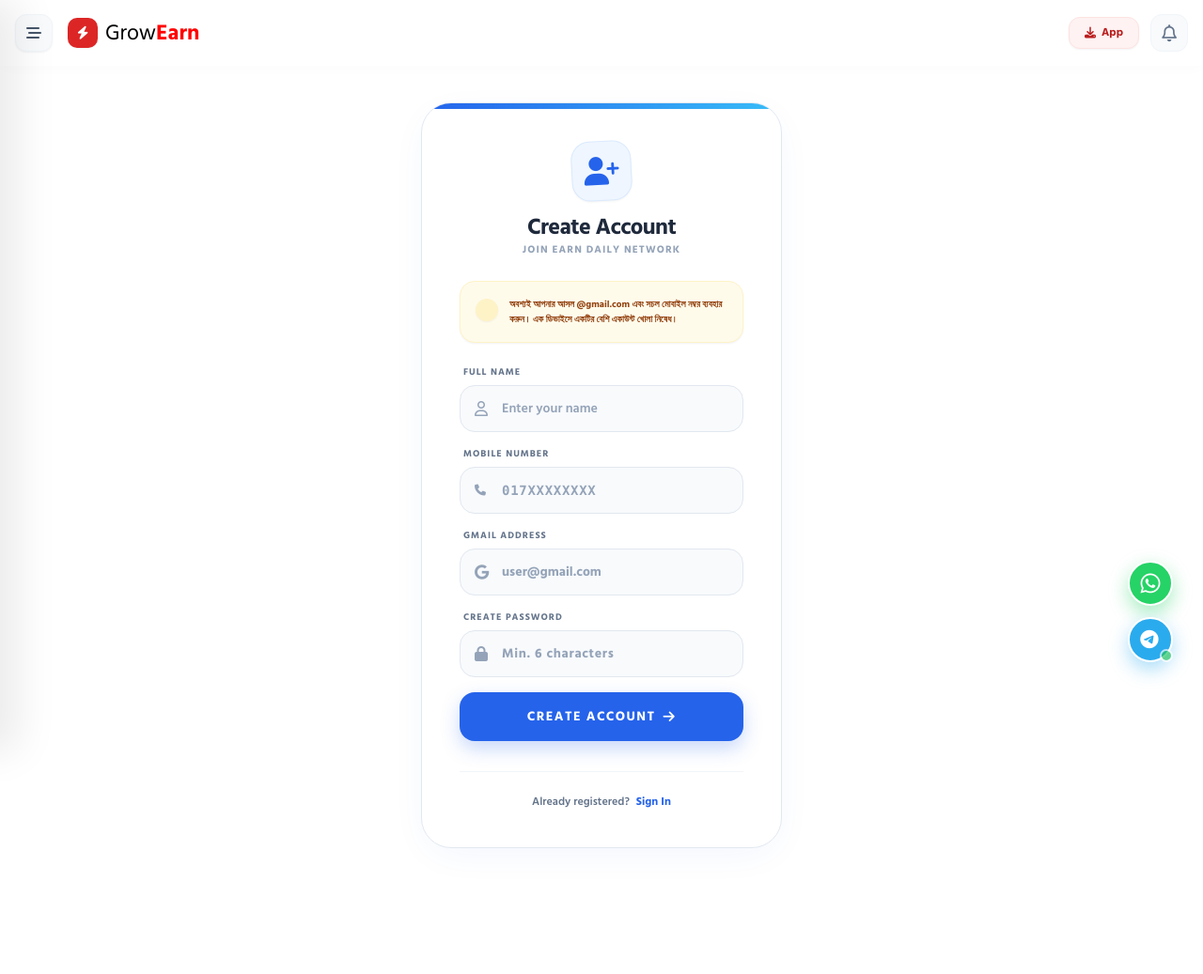
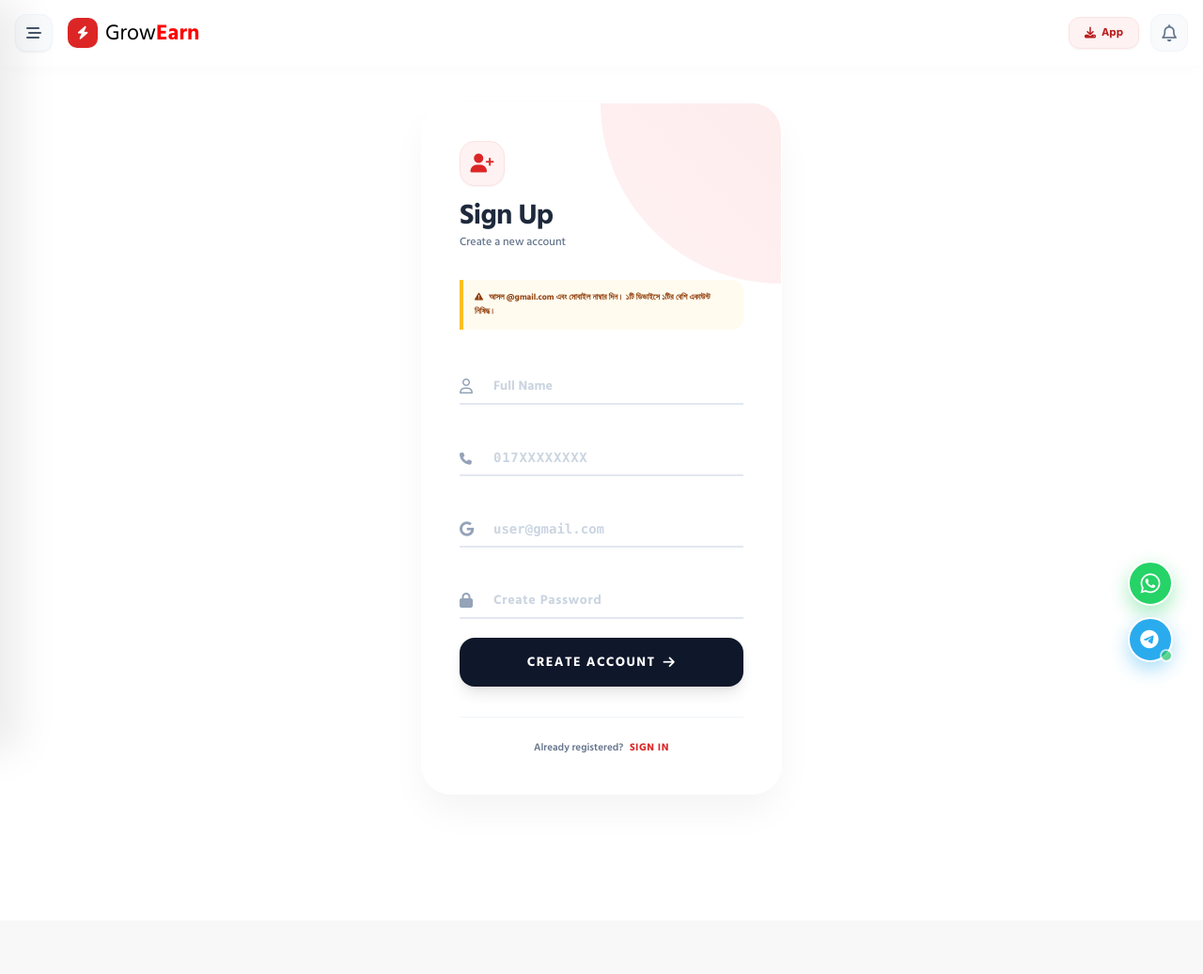
Before and after one commit to siamntosorif/Grow, a Flask app: page /register in a window 1280 px wide. Shown: the whole page at 94% size. After the commit the page ends 801 px from the top, so only its background shows below. Run offline with Flask 3, Linux system fonts and the light colour scheme; data that the repository does not hold is empty; some libraries are stand-ins or nearby versions.

Commit message:
Update register.html

```diff
--- a/templates/register.html
+++ b/templates/register.html
@@ -5,189 +5,132 @@
 <script src="https://cdn.jsdelivr.net/npm/@thumbmarkjs/thumbmarkjs/dist/thumbmark.umd.js"></script>
 
 <style>
-    /* Smooth Slide-up Entry */
-    .fade-up { animation: fadeUp 0.6s cubic-bezier(0.16, 1, 0.3, 1) forwards; opacity: 0; transform: translateY(20px); }
-    @keyframes fadeUp { to { opacity: 1; transform: translateY(0); } }
+    /* Smooth Split Entry Animation */
+    .slide-in-up { animation: slideInUp 0.6s cubic-bezier(0.16, 1, 0.3, 1) forwards; opacity: 0; transform: translateY(30px); }
+    @keyframes slideInUp { to { opacity: 1; transform: translateY(0); } }
 
-    /* Modern Premium Card */
-    .premium-auth-card {
-        background: #ffffff;
-        border: 1px solid #E2E8F0;
-        border-radius: 32px;
-        box-shadow: 0 10px 40px -10px rgba(37, 99, 235, 0.08);
-        position: relative;
-        overflow: hidden;
+    /* New Uniq Input Style */
+    .uniq-input {
+        background: transparent;
+        border: none; border-bottom: 2px solid #E2E8F0;
+        border-radius: 0; padding-left: 36px; padding-bottom: 8px;
+        transition: all 0.3s ease;
     }
+    .uniq-input:focus { border-bottom-color: #E11D48; outline: none; box-shadow: 0 10px 10px -10px rgba(225, 29, 72, 0.1); }
+    .uniq-input:invalid:focus { border-bottom-color: #EF4444; }
 
-    /* Clean Input Fields */
-    .auth-input {
-        background: #F8FAFC;
-        border: 1.5px solid #E2E8F0;
-        transition: all 0.3s cubic-bezier(0.4, 0, 0.2, 1);
-    }
-    .auth-input:focus {
-        background: #FFFFFF;
-        border-color: #2563EB;
-        box-shadow: 0 0 0 4px rgba(37, 99, 235, 0.1);
-        outline: none;
-    }
+    .input-icon { position: absolute; left: 0; bottom: 12px; color: #94A3B8; transition: all 0.3s ease; }
+    .uniq-input:focus ~ .input-icon { color: #E11D48; transform: scale(1.1); }
 
-    /* Error Input State */
-    .auth-input:invalid:focus {
-        border-color: #EF4444;
-        box-shadow: 0 0 0 4px rgba(239, 68, 68, 0.1);
+    /* Floating Auth Card */
+    .auth-glass {
+        background: rgba(255, 255, 255, 0.95); backdrop-filter: blur(20px);
+        border-radius: 32px; box-shadow: 0 20px 40px -5px rgba(0, 0, 0, 0.05);
+        border: 1px solid rgba(255, 255, 255, 0.8);
     }
 </style>
 
-<div class="flex items-center justify-center min-h-[80vh] py-6 fade-up px-1">
-    <div class="premium-auth-card w-full max-w-sm p-8 sm:p-10">
+<div class="flex flex-col items-center justify-center min-h-[80vh] py-6 px-4">
 
-        <!-- Subtle Top Border Accent -->
-        <div class="absolute top-0 left-0 w-full h-1.5 bg-gradient-to-r from-blue-600 to-sky-400"></div>
+    <div class="w-full max-w-sm auth-glass p-8 sm:p-10 slide-in-up relative overflow-hidden">
+
+        <div class="absolute top-0 right-0 w-48 h-48 bg-gradient-to-bl from-red-500 to-rose-400 opacity-10 rounded-bl-full pointer-events-none"></div>
 
         <!-- 1. Header -->
-        <div class="text-center mb-6 relative z-10">
-            <div class="h-16 w-16 bg-blue-50 text-blue-600 rounded-[20px] flex items-center justify-center text-3xl mx-auto mb-4 border border-blue-100 shadow-sm transform -rotate-3">
+        <div class="mb-8 relative z-10">
+            <div class="h-12 w-12 bg-red-50 text-red-600 rounded-2xl flex items-center justify-center text-xl mb-4 shadow-sm border border-red-100">
                 <i class="fa-solid fa-user-plus"></i>
             </div>
-            <h2 class="text-2xl font-black text-slate-800 tracking-tight leading-none mb-1">Create Account</h2>
-            <p class="text-[11px] font-bold text-slate-400 uppercase tracking-widest">Join Earn Daily Network</p>
+            <h2 class="text-3xl font-black text-slate-800 tracking-tight leading-none mb-1.5">Sign Up</h2>
+            <p class="text-xs font-medium text-slate-500">Create a new account</p>
         </div>
 
-        <!-- 2. Security Warning Box -->
-        <div class="bg-amber-50 border border-amber-100 p-4 mb-6 rounded-2xl relative z-10 shadow-sm">
-            <div class="flex gap-3 items-start">
-                <div class="bg-amber-100 text-amber-600 h-6 w-6 rounded-full flex items-center justify-center flex-shrink-0 mt-0.5 shadow-sm">
-                    <i class="fa-solid fa-shield-exclamation text-[10px]"></i>
-                </div>
-                <div class="text-[10px] text-amber-800 leading-relaxed font-semibold">
-                    অবশ্যই আপনার <b>আসল @gmail.com</b> এবং <b>সচল মোবাইল নম্বর</b> ব্যবহার করুন। এক ডিভাইসে একটির বেশি একাউন্ট খোলা নিষেধ।
-                </div>
-            </div>
+        <!-- 2. Security Warning (Minimal) -->
+        <div class="bg-amber-50/80 border-l-4 border-amber-400 p-3 mb-6 rounded-r-xl relative z-10">
+            <p class="text-[9px] text-amber-800 font-bold leading-relaxed">
+                <i class="fa-solid fa-triangle-exclamation mr-1"></i> আসল @gmail.com এবং মোবাইল নাম্বার দিন। ১টি ডিভাইসে ১টির বেশি একাউন্ট নিষিদ্ধ।
+            </p>
         </div>
 
         <!-- 3. Register Form -->
-        <form id="registerForm" method="POST" action="/register" class="space-y-4 relative z-10">
+        <form id="registerForm" method="POST" action="/register" class="space-y-5 relative z-10">
 
-            <!-- Hidden Fields -->
             <input type="hidden" name="ref_code" value="{{ ref_code if ref_code else '' }}">
             <input type="hidden" name="device_id" id="deviceIdInput" value="">
 
             <!-- Name Input -->
-            <div>
-                <label class="block text-[10px] font-black text-slate-500 mb-1.5 ml-1 uppercase tracking-widest">Full Name</label>
-                <div class="relative group">
-                    <div class="absolute inset-y-0 left-0 pl-4 flex items-center pointer-events-none">
-                        <i class="fa-regular fa-user text-slate-400 group-focus-within:text-blue-600 transition-colors"></i>
-                    </div>
-                    <input type="text" name="name" required minlength="3"
-                           class="auth-input w-full pl-11 pr-4 py-3.5 rounded-[16px] text-sm font-semibold text-slate-800 placeholder-slate-400"
-                           placeholder="Enter your name">
-                </div>
+            <div class="relative flex flex-col justify-end h-14">
+                <input type="text" name="name" required minlength="3" class="uniq-input w-full text-sm font-bold text-slate-800 placeholder-slate-300" placeholder="Full Name">
+                <i class="fa-regular fa-user input-icon"></i>
             </div>
 
             <!-- Phone Input -->
-            <div>
-                <label class="block text-[10px] font-black text-slate-500 mb-1.5 ml-1 uppercase tracking-widest">Mobile Number</label>
-                <div class="relative group">
-                    <div class="absolute inset-y-0 left-0 pl-4 flex items-center pointer-events-none">
-                        <i class="fa-solid fa-phone text-slate-400 text-xs group-focus-within:text-blue-600 transition-colors"></i>
-                    </div>
-                    <input type="tel" name="phone" id="phoneInput" required pattern="01[3-9][0-9]{8}"
-                           class="auth-input w-full pl-11 pr-4 py-3.5 rounded-[16px] text-sm font-bold font-mono tracking-wider text-slate-800 placeholder-slate-400"
-                           placeholder="017XXXXXXXX">
-                </div>
-                <p class="text-[9px] font-bold text-red-500 mt-1.5 ml-1 hidden" id="phoneError">সঠিক ১১ ডিজিটের মোবাইল নাম্বার দিন</p>
+            <div class="relative flex flex-col justify-end h-14 group">
+                <input type="tel" name="phone" id="phoneInput" required pattern="01[3-9][0-9]{8}" class="uniq-input w-full text-sm font-bold font-mono tracking-wider text-slate-800 placeholder-slate-300" placeholder="017XXXXXXXX">
+                <i class="fa-solid fa-phone input-icon text-[13px]"></i>
+                <p class="absolute -bottom-4 right-0 text-[8px] font-bold text-red-500 hidden" id="phoneError">সঠিক নাম্বার দিন</p>
             </div>
 
             <!-- Email Input -->
-            <div>
-                <label class="block text-[10px] font-black text-slate-500 mb-1.5 ml-1 uppercase tracking-widest">Gmail Address</label>
-                <div class="relative group">
-                    <div class="absolute inset-y-0 left-0 pl-4 flex items-center pointer-events-none">
-                        <i class="fa-brands fa-google text-slate-400 group-focus-within:text-blue-600 transition-colors"></i>
-                    </div>
-                    <input type="email" name="email" id="emailInput" required pattern="^[a-zA-Z0-9._%+-]+@gmail\.com$"
-                           class="auth-input w-full pl-11 pr-4 py-3.5 rounded-[16px] text-sm font-bold text-slate-800 placeholder-slate-400"
-                           placeholder="user@gmail.com">
-                </div>
-                <p class="text-[9px] font-bold text-red-500 mt-1.5 ml-1 hidden" id="emailError">শুধুমাত্র @gmail.com গ্রহণযোগ্য!</p>
+            <div class="relative flex flex-col justify-end h-14 group">
+                <input type="email" name="email" id="emailInput" required pattern="^[a-zA-Z0-9._%+-]+@gmail\.com$" class="uniq-input w-full text-sm font-bold font-mono text-slate-800 placeholder-slate-300" placeholder="user@gmail.com">
+                <i class="fa-brands fa-google input-icon"></i>
+                <p class="absolute -bottom-4 right-0 text-[8px] font-bold text-red-500 hidden" id="emailError">শুধুমাত্র জিমেইল</p>
             </div>
 
             <!-- Password Input -->
-            <div>
-                <label class="block text-[10px] font-black text-slate-500 mb-1.5 ml-1 uppercase tracking-widest">Create Password</label>
-                <div class="relative group">
-                    <div class="absolute inset-y-0 left-0 pl-4 flex items-center pointer-events-none">
-                        <i class="fa-solid fa-lock text-slate-400 group-focus-within:text-blue-600 transition-colors"></i>
-                    </div>
-                    <input type="password" name="password" required minlength="6"
-                           class="auth-input w-full pl-11 pr-4 py-3.5 rounded-[16px] text-sm font-bold tracking-wider text-slate-800 placeholder-slate-400"
-                           placeholder="Min. 6 characters">
-                </div>
+            <div class="relative flex flex-col justify-end h-14">
+                <input type="password" name="password" required minlength="6" class="uniq-input w-full text-sm font-bold tracking-wider text-slate-800 placeholder-slate-300" placeholder="Create Password">
+                <i class="fa-solid fa-lock input-icon"></i>
             </div>
 
             <!-- Submit Button -->
-            <button type="submit" id="submitBtn" class="w-full bg-blue-600 text-white py-4 rounded-[16px] font-black text-sm uppercase tracking-widest shadow-[0_8px_20px_rgba(37,99,235,0.25)] hover:bg-blue-700 active:scale-[0.98] transition-all flex items-center justify-center gap-2 mt-2">
-                <span>Create Account</span>
-                <i class="fa-solid fa-arrow-right"></i>
+            <button type="submit" id="submitBtn" class="w-full bg-slate-900 text-white py-4 rounded-2xl font-black text-sm uppercase tracking-widest shadow-lg hover:bg-red-600 active:scale-95 transition-all flex items-center justify-center gap-2 mt-4">
+                <span>Create Account</span> <i class="fa-solid fa-arrow-right"></i>
             </button>
         </form>
 
         <!-- 4. Login Link -->
         <div class="mt-8 pt-6 border-t border-slate-100 text-center relative z-10">
-            <p class="text-xs font-semibold text-slate-500">
+            <p class="text-[11px] font-semibold text-slate-500">
                 Already registered?
-                <a href="/login" class="text-blue-600 font-black hover:underline ml-1">
-                    Sign In
-                </a>
+                <a href="/login" class="text-red-600 font-black hover:underline ml-1 uppercase tracking-wider">Sign In</a>
             </p>
         </div>
     </div>
 </div>
 
 <script>
-    // 1. Live Input Validation Feedback
+    // Live Input Validation
     const emailInput = document.getElementById('emailInput');
     const emailError = document.getElementById('emailError');
-
     emailInput.addEventListener('input', function() {
-        if(this.value.length > 0 && !this.value.endsWith('@gmail.com')) {
-            emailError.classList.remove('hidden');
-        } else {
-            emailError.classList.add('hidden');
-        }
+        if(this.value.length > 0 && !this.value.endsWith('@gmail.com')) emailError.classList.remove('hidden');
+        else emailError.classList.add('hidden');
     });
 
     const phoneInput = document.getElementById('phoneInput');
     const phoneError = document.getElementById('phoneError');
-
     phoneInput.addEventListener('input', function() {
         const regex = /^01[3-9][0-9]{8}$/;
-        if(this.value.length > 0 && !regex.test(this.value)) {
-            phoneError.classList.remove('hidden');
-        } else {
-            phoneError.classList.add('hidden');
-        }
+        if(this.value.length > 0 && !regex.test(this.value)) phoneError.classList.remove('hidden');
+        else phoneError.classList.add('hidden');
     });
 
-    // 2. Device Check & Submit (ThumbmarkJS)
+    // ThumbmarkJS Submit
     document.getElementById('registerForm').addEventListener('submit', function(e) {
         e.preventDefault();
-
         const btn = document.getElementById('submitBtn');
         btn.disabled = true;
-        btn.innerHTML = '<i class="fa-solid fa-circle-notch fa-spin text-lg"></i> <span class="tracking-widest">Securing...</span>';
-        btn.classList.add('opacity-90', 'cursor-not-allowed');
+        btn.innerHTML = '<i class="fa-solid fa-circle-notch fa-spin text-lg"></i>';
+        btn.classList.add('opacity-80', 'cursor-not-allowed', 'bg-red-600');
 
         ThumbmarkJS.getFingerprint().then(function(fp) {
             document.getElementById('deviceIdInput').value = fp;
             document.getElementById('registerForm').submit();
         }).catch(function(err) {
-            // Error on getting fingerprint, still submit to not block real users
             document.getElementById('registerForm').submit();
         });
     });
 </script>
-
 {% endblock %}
```
